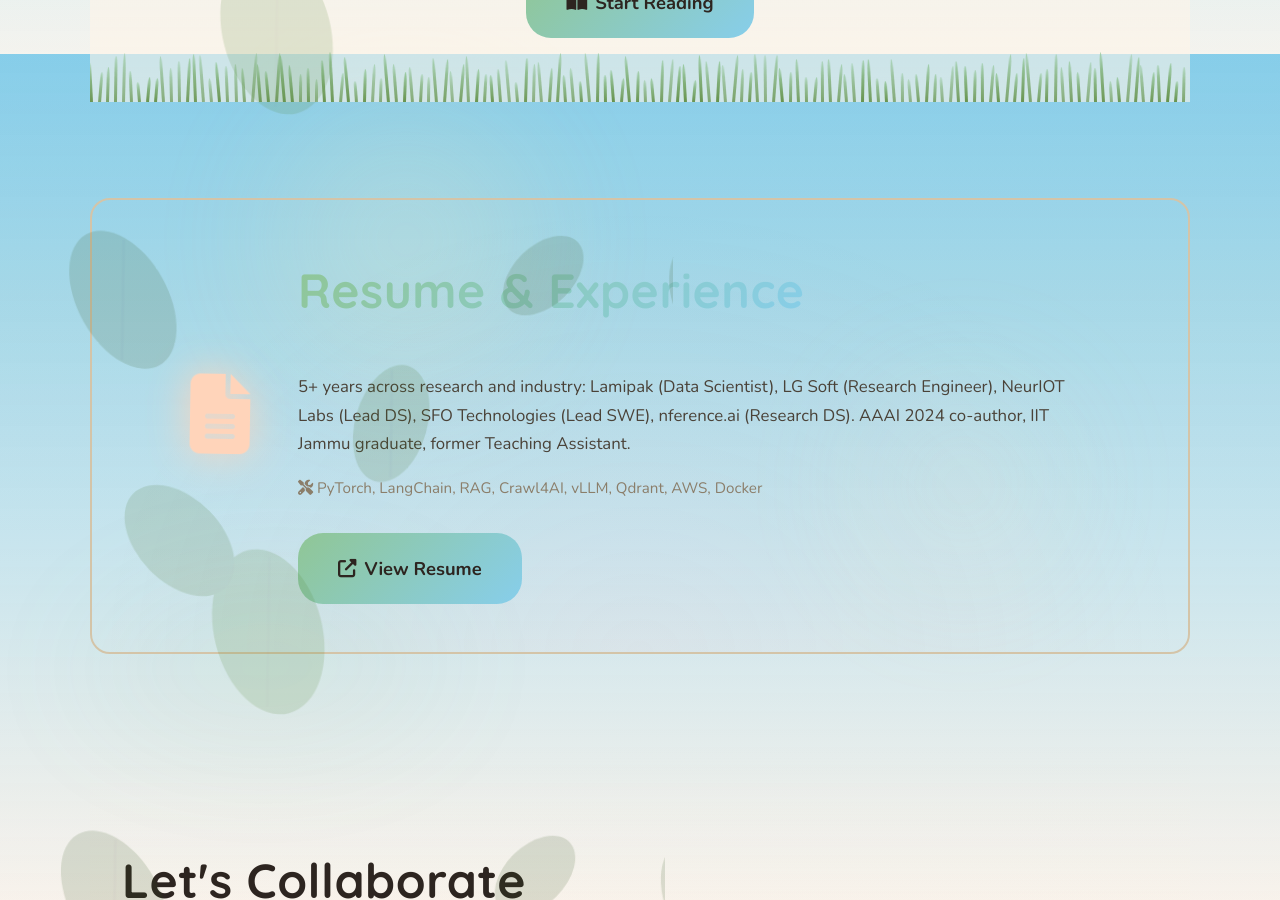
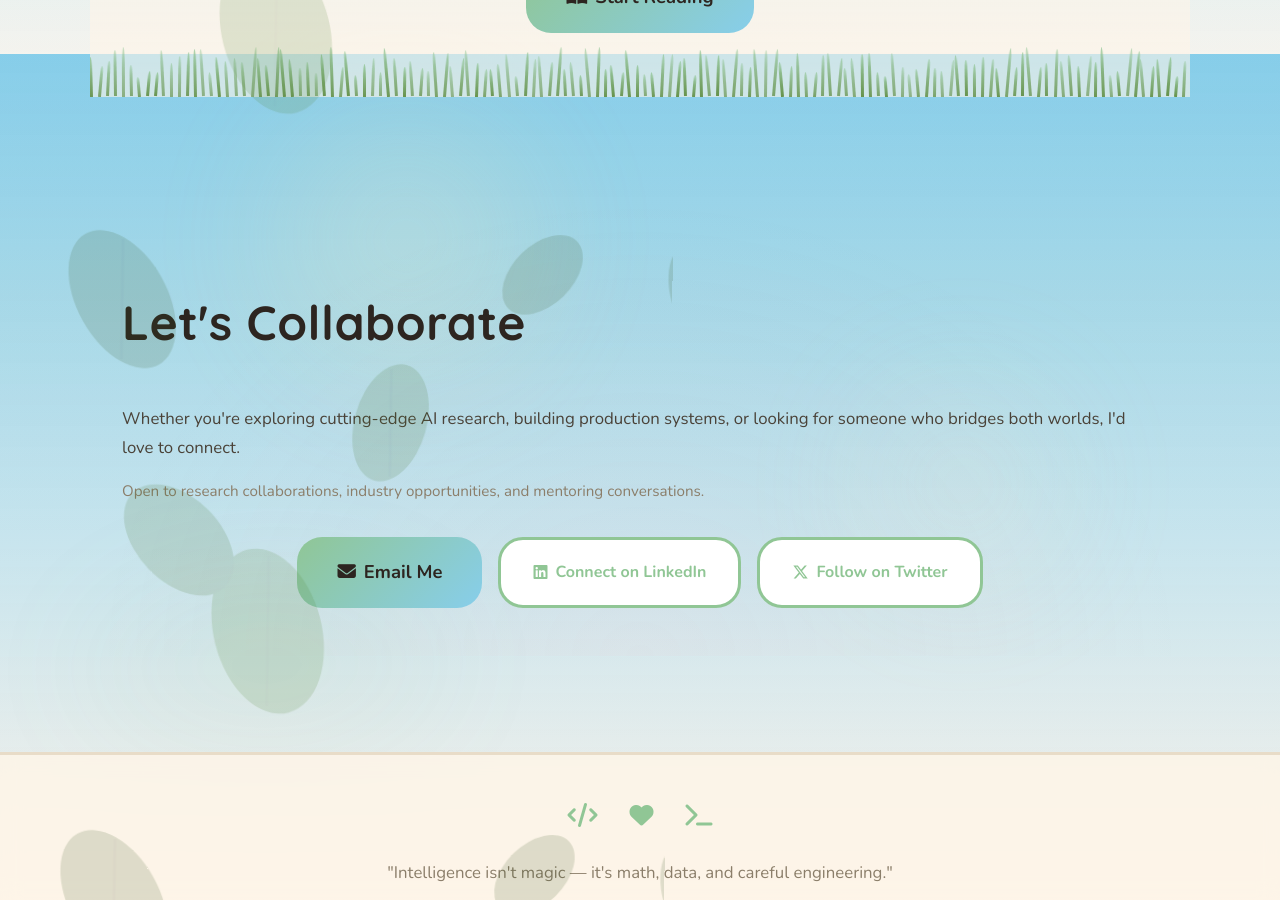
Before and after one commit to mayank1101/mayank1101.github.io, a Jekyll site: the page built from index.html, in a window 1280 px wide and 900 px high, scrolled down 3546 px. Built offline with Jekyll 4.4.1, drawn with Linux system fonts in a browser that asks for light colours.

Commit message:
removed resume section

```diff
--- a/_includes/navbar.html
+++ b/_includes/navbar.html
@@ -32,8 +32,5 @@
         <i class="fab fa-x-twitter"></i>
       </a>
     </div>
-    <a class="cta-nav" href="/#resume">
-      Resume
-    </a>
   </div>
 </nav>
--- a/index.html
+++ b/index.html
@@ -155,31 +155,6 @@ description: Mayank Sharma - AI/ML Engineer & Researcher. AAAI 2024 co-author. B
     </div>
 </div>
 
-<!-- Resume Section -->
-<div id="resume" class="container section resume-section scroll-animate">
-    <div class="resume-card">
-        <div class="resume-icon">
-            <i class="fas fa-file-alt"></i>
-        </div>
-        <div class="resume-content">
-            <h2>Resume & Experience</h2>
-            <p>
-                5+ years across research and industry: Lamipak (Data Scientist), LG Soft (Research Engineer),
-                NeurIOT Labs (Lead DS), SFO Technologies (Lead SWE), nference.ai (Research DS).
-                AAAI 2024 co-author, IIT Jammu graduate, former Teaching Assistant.
-            </p>
-            <p class="muted" style="margin-top: 1rem;">
-                <i class="fas fa-tools"></i> PyTorch, LangChain, RAG, Crawl4AI, vLLM, Qdrant, AWS, Docker
-            </p>
-            <div class="resume-actions">
-                <a class="cta cta-large" href="" target="_blank">
-                    <i class="fas fa-external-link-alt"></i> View Resume
-                </a>
-            </div>
-        </div>
-    </div>
-</div>
-
 <div class="container section scroll-animate">
     <h2>Let's Collaborate</h2>
     <p>
```
